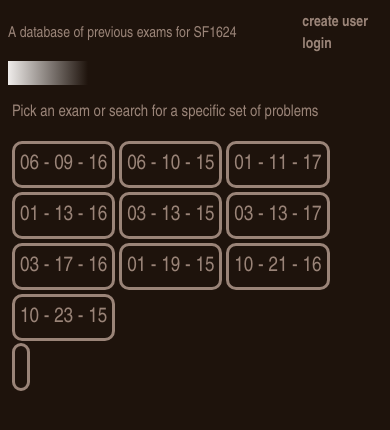
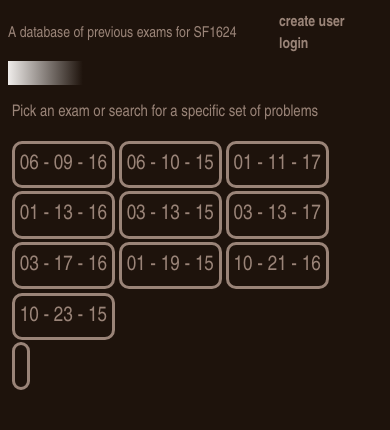
Before and after one commit to libnef/algen, a Django app: page / in a window 390 px wide. Shown: the top 430 px of the page. Run offline with Django 3.2, Linux system fonts and the light colour scheme; data comes from the database, SQL or seed files in the repository; some libraries are stand-ins or nearby versions.

Commit message:
trying to fix screen zoom in for mobile devises

```diff
--- a/exams/static/css/base.css
+++ b/exams/static/css/base.css
@@ -52,7 +52,6 @@ a:focus {
   background-color: #efecea;
   flex-basis: 1;
   flex-grow: 1;
-  min-width: 400px;
 }
 
 .container-header {
```
